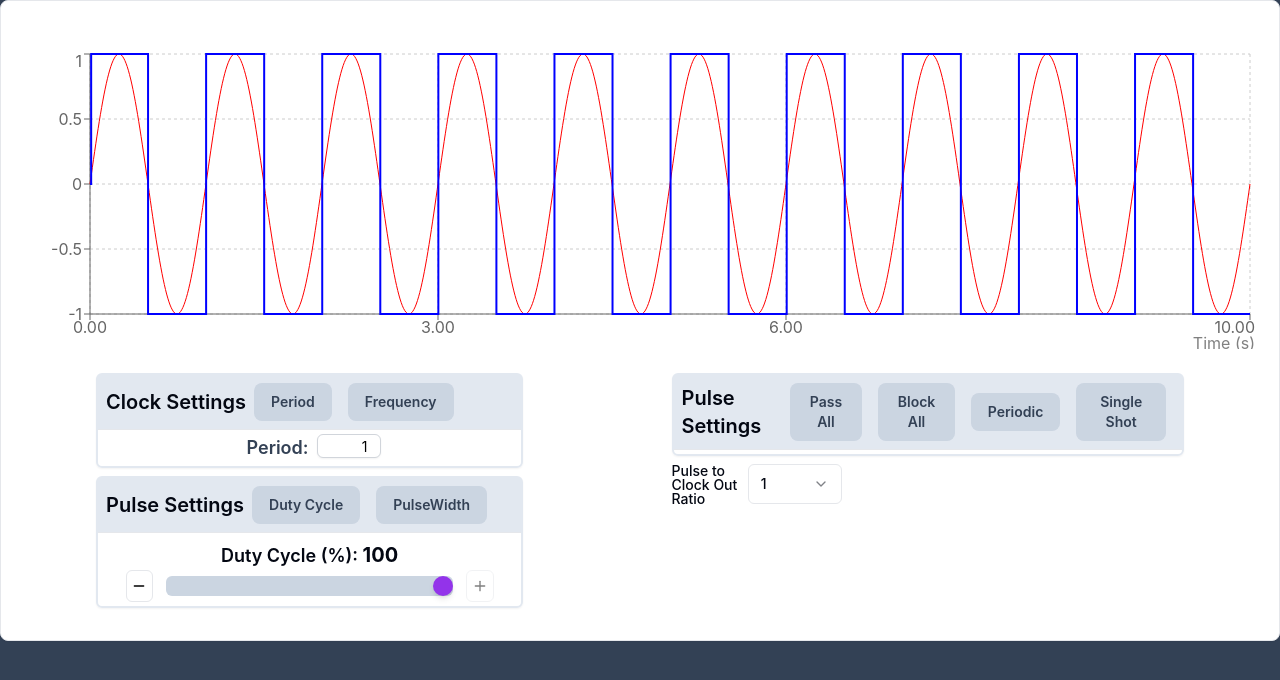
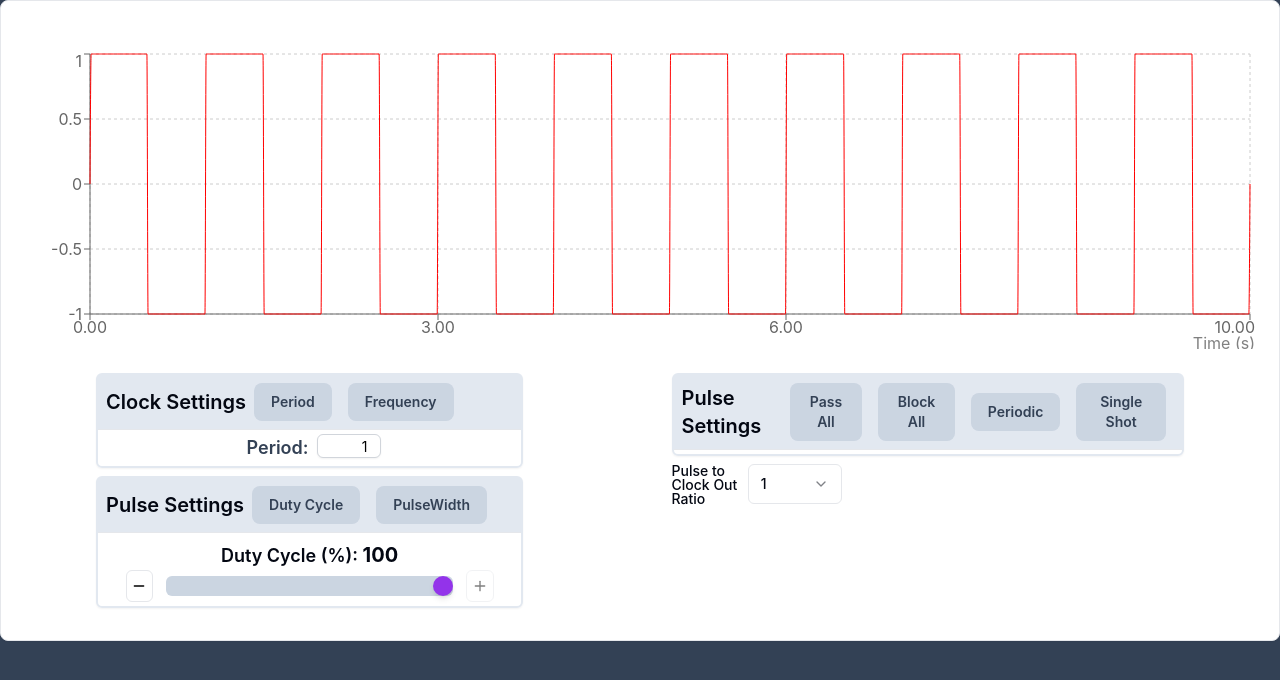
Before and after one commit to Willlasbury/labview, a React (Vite) app: page / in a window 1280 px wide. Shown: the top 680 px of the page. Built offline with nearby package versions, Linux system fonts and the light colour scheme.

Commit message:
created square wave

```diff
--- a/src/components/WaveFormGraph.tsx
+++ b/src/components/WaveFormGraph.tsx
@@ -66,7 +66,7 @@ export default function WaveformWithClock({
 
 
       const sineValue = sinePatternPosition < pulseNumOn && sineActivePeriod && sinePhaseWithinPeriod !== null
-        ? Math.sin(sinePhaseWithinPeriod) + dcOffset
+        ? Math.sign(Math.sin(sinePhaseWithinPeriod)) + dcOffset
         : null
 
       const squareValue = Math.sign(Math.sin(x * 1 / clockPeriod * 2 * Math.PI))
@@ -148,7 +148,7 @@ export default function WaveformWithClock({
                 name="Sine Wave"
                 connectNulls={false}
               />
-              <Line
+              {/* <Line
                 type="stepAfter"
                 dataKey="square"
                 stroke='blue'
@@ -157,7 +157,7 @@ export default function WaveformWithClock({
                 strokeWidth={2}
                 name="Square Wave (Clock)"
                 connectNulls={false}
-              />
+              /> */}
             </LineChart>
           </ResponsiveContainer>
         </div>
```
